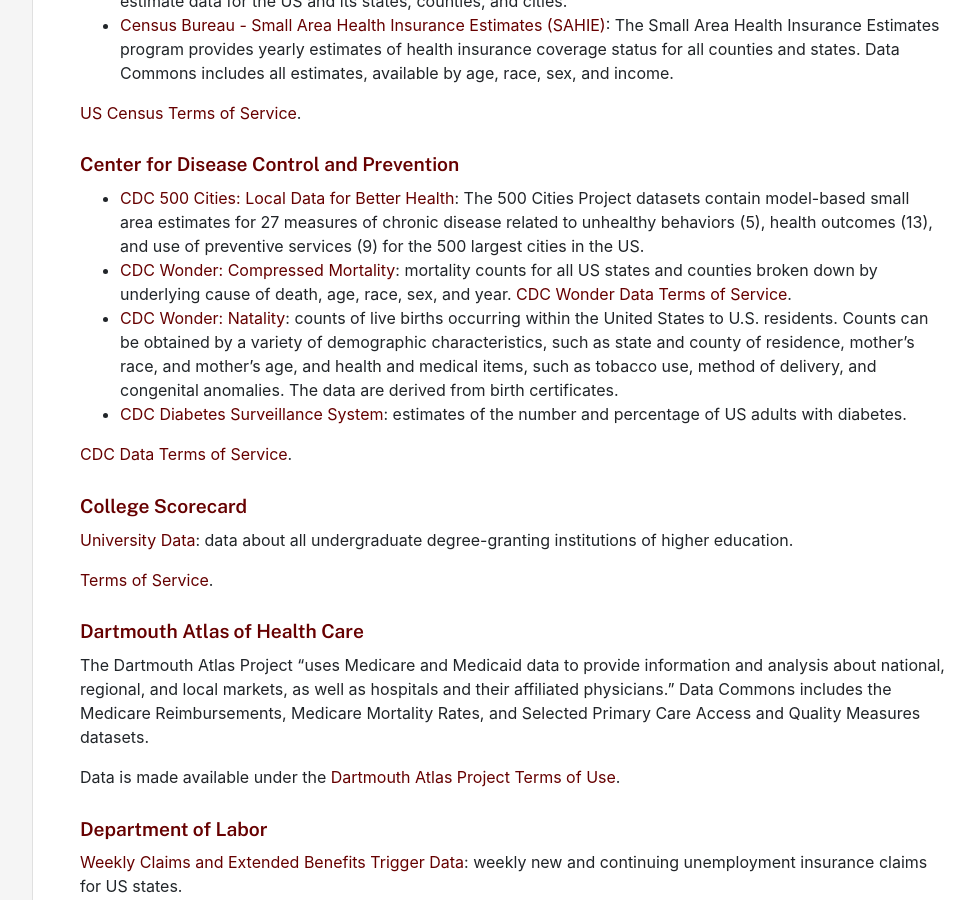
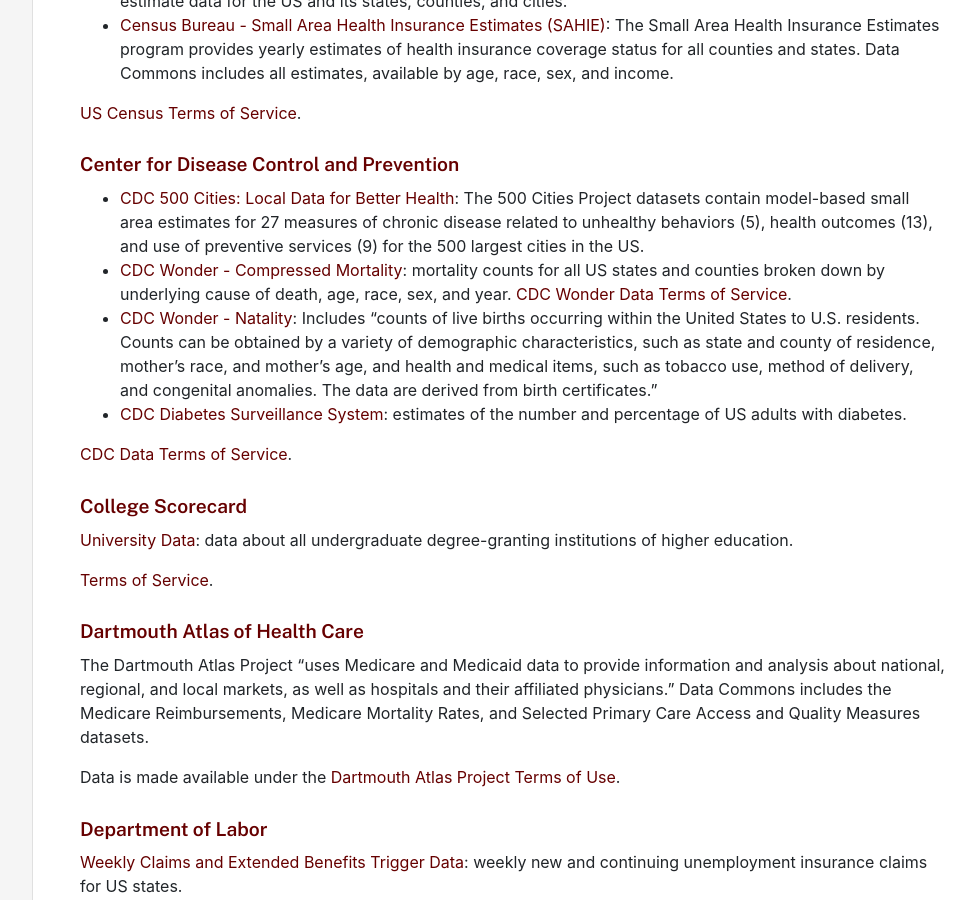
Before and after one commit to datacommonsorg/docsite, a Jekyll site: the page built from datasets/united_states.md, in a window 1280 px wide and 900 px high, scrolled down 1662 px. Shown: the whole window, without its empty margins (287-1262 px from the left). Built offline with Jekyll 4.4.1, drawn with Linux system fonts in a browser that asks for light colours; comment, search, counter and statistics services are not loaded.

Commit message:
pr comments

```diff
--- a/datasets/united_states.md
+++ b/datasets/united_states.md
@@ -44,8 +44,8 @@
 
 #### [Center for Disease Control and Prevention](https://www.cdc.gov/)
 * [CDC 500 Cities: Local Data for Better Health](https://chronicdata.cdc.gov/500-Cities-Places/500-Cities-Local-Data-for-Better-Health-2019-relea/6vp6-wxuq): The 500 Cities Project datasets contain model-based small area estimates for 27 measures of chronic disease related to unhealthy behaviors (5), health outcomes (13), and use of preventive services (9) for the 500 largest cities in the US.
-* [CDC Wonder: Compressed Mortality](https://wonder.cdc.gov/cmf-icd10.html): mortality counts for all US states and counties broken down by underlying cause of death, age, race, sex, and year. [CDC Wonder Data Terms of Service](https://wonder.cdc.gov/datause.html).
-* [CDC Wonder: Natality](https://wonder.cdc.gov/natality.html): counts of live births occurring within the United States to U.S. residents. Counts can be obtained by a variety of demographic characteristics, such as state and county of residence, mother's race, and mother's age, and health and medical items, such as tobacco use, method of delivery, and congenital anomalies. The data are derived from birth certificates.
+* [CDC Wonder - Compressed Mortality](https://wonder.cdc.gov/cmf-icd10.html): mortality counts for all US states and counties broken down by underlying cause of death, age, race, sex, and year. [CDC Wonder Data Terms of Service](https://wonder.cdc.gov/datause.html).
+* [CDC Wonder - Natality](https://wonder.cdc.gov/natality.html): Includes "counts of live births occurring within the United States to U.S. residents. Counts can be obtained by a variety of demographic characteristics, such as state and county of residence, mother's race, and mother's age, and health and medical items, such as tobacco use, method of delivery, and congenital anomalies. The data are derived from birth certificates."
 * [CDC Diabetes Surveillance System](https://gis.cdc.gov/grasp/diabetes/DiabetesAtlas.html): estimates of the number and percentage of US adults with diabetes.
 
 [CDC Data Terms of Service](https://www.cdc.gov/other/agencymaterials.html).
```
